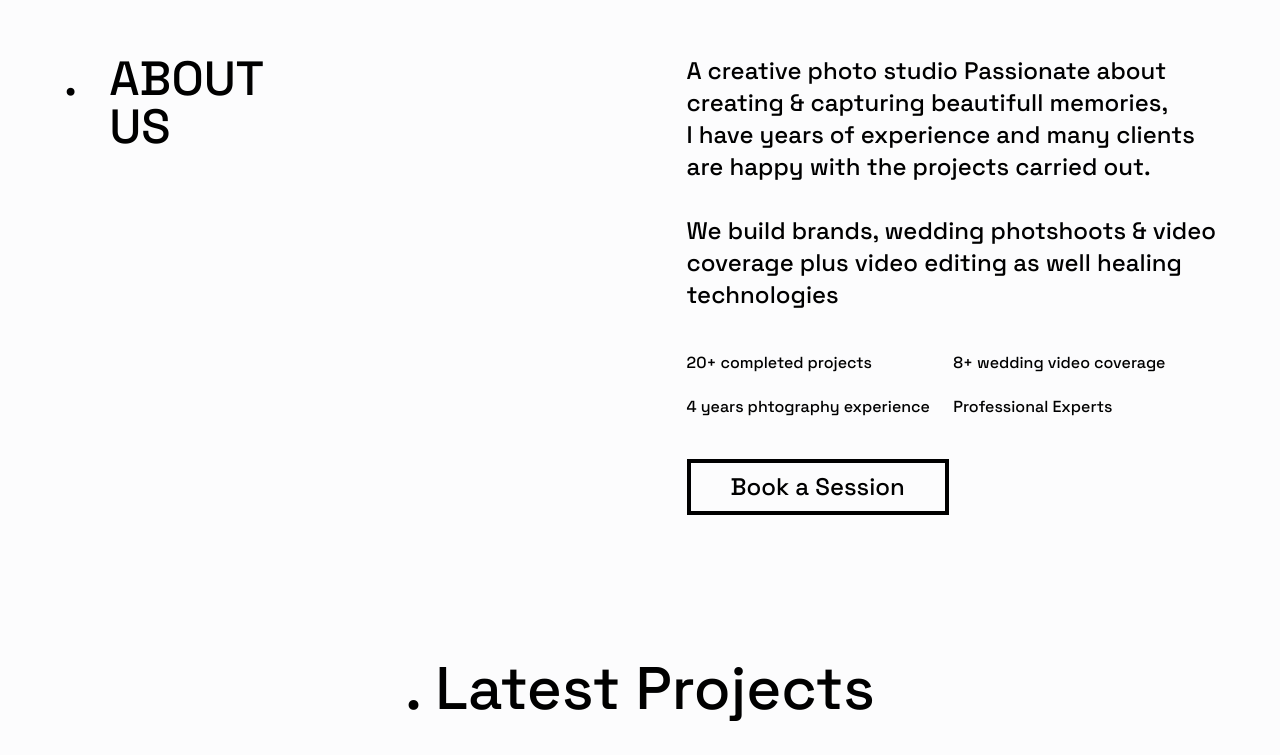
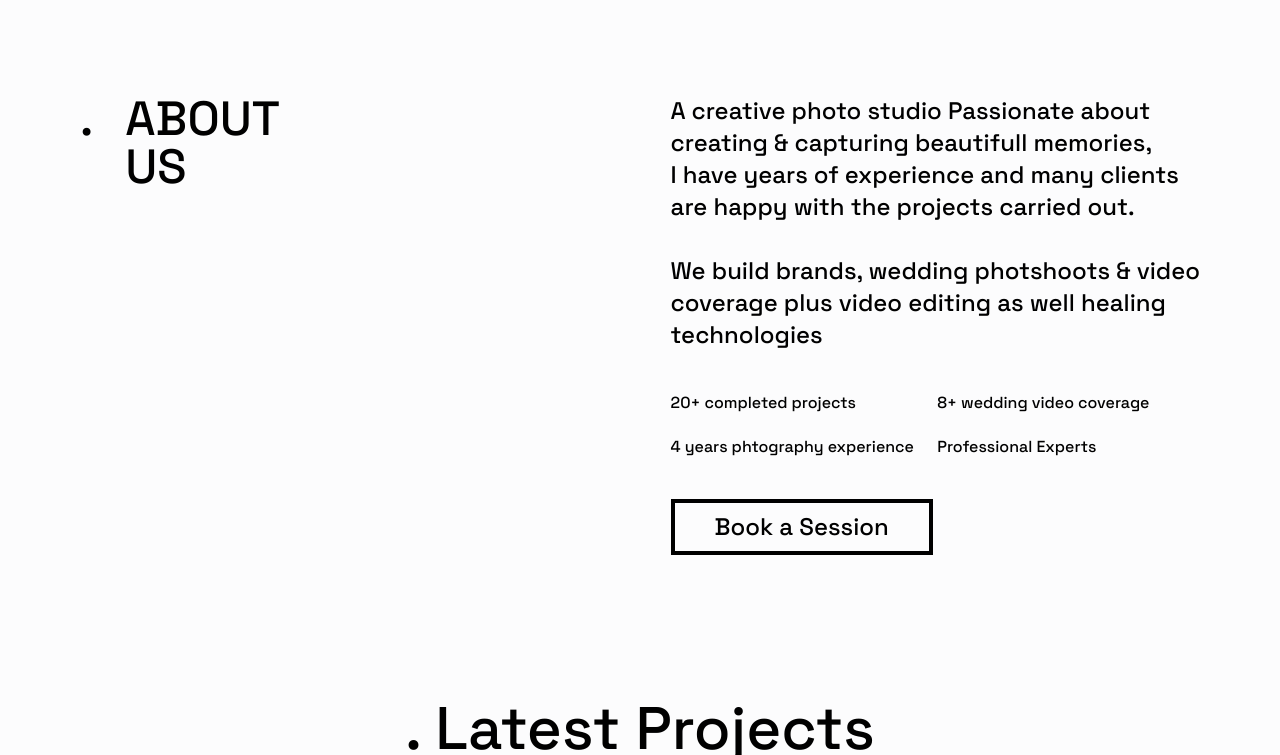
Before and after one commit to Sufyan-codes/PhotoStudio, a website: page index.html in a window 1280 px wide. Shown: the part 785-1540 px from the top of the page. Drawn offline with nearby package versions, Linux system fonts and the light colour scheme; files whose address does not match are found by name.

Commit message:
fixing text bugs

```diff
--- a/index.html
+++ b/index.html
@@ -110,7 +110,7 @@
     </section>
     <!-- ABOUT -->
     <section
-        class="about max-w-6xl h-full flex justify-between max-sm:flex-col max-lg:pt-8 pt-2"
+        class="about max-w-6xl h-full flex justify-between max-sm:flex-col  px-4 lg:pt-12"
         id="about">
         <div class="about" id="about">
             <div class="text-5xl max-sm:text-4xl mt-8 flex">
```
Also changed, not shown: dist/output.css.
